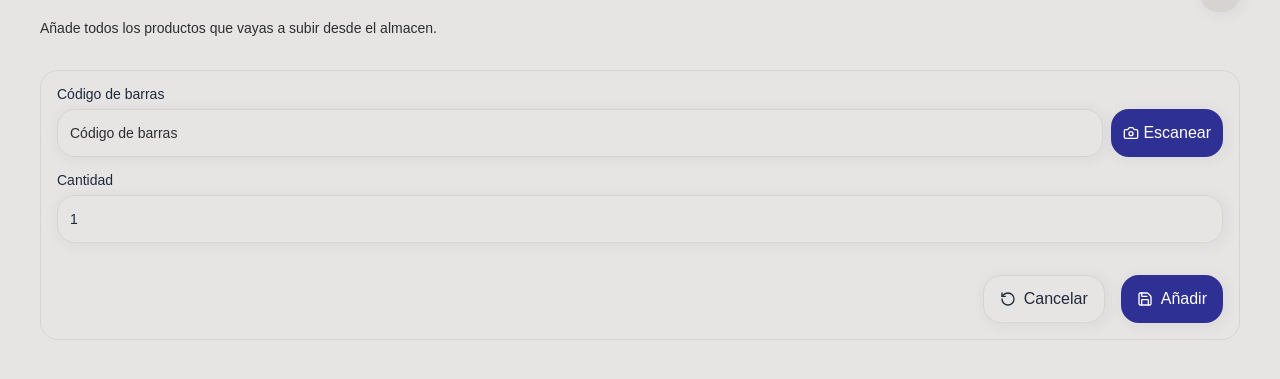
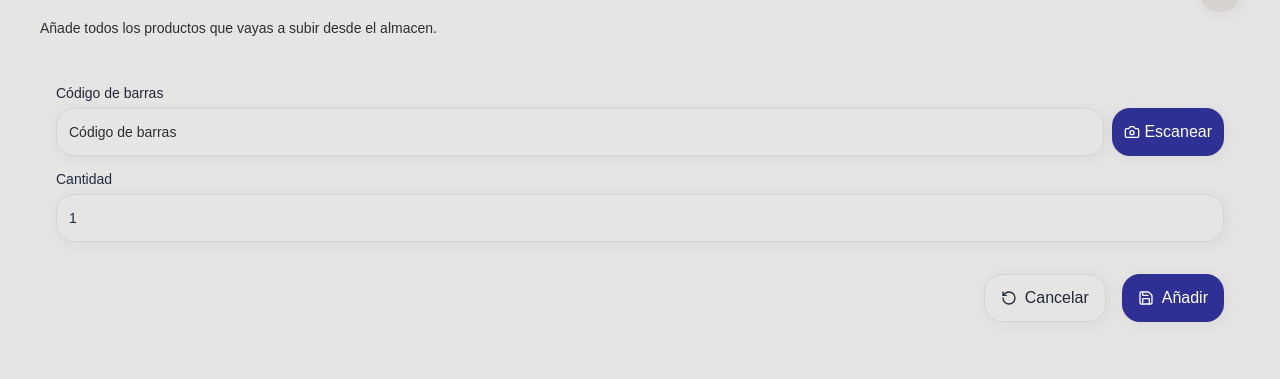
Before and after one commit to Rafacv23/supermarket-management, a Next.js app: page /upload in a window 1280 px wide. Both pictures are taken after a click on the button "Subir productos". Shown: the part 237-616 px from the top of the page. Built offline with nearby package versions, Linux system fonts and the light colour scheme.

Commit message:
Refactor UploadProductForm component to simplify form structure by removing unnecessary border styling

```diff
--- a/components/forms/UploadProductForm.tsx
+++ b/components/forms/UploadProductForm.tsx
@@ -74,10 +74,7 @@ export default function UploadProductForm({ barcode }: Props) {
   return (
     <div className="space-y-6 p-4">
       <Form {...form}>
-        <form
-          onSubmit={form.handleSubmit(handleAdd)}
-          className="space-y-4 p-4 border rounded-md"
-        >
+        <form onSubmit={form.handleSubmit(handleAdd)} className="space-y-4 p-4">
           <FormField
             control={form.control}
             name="barcode"
```
